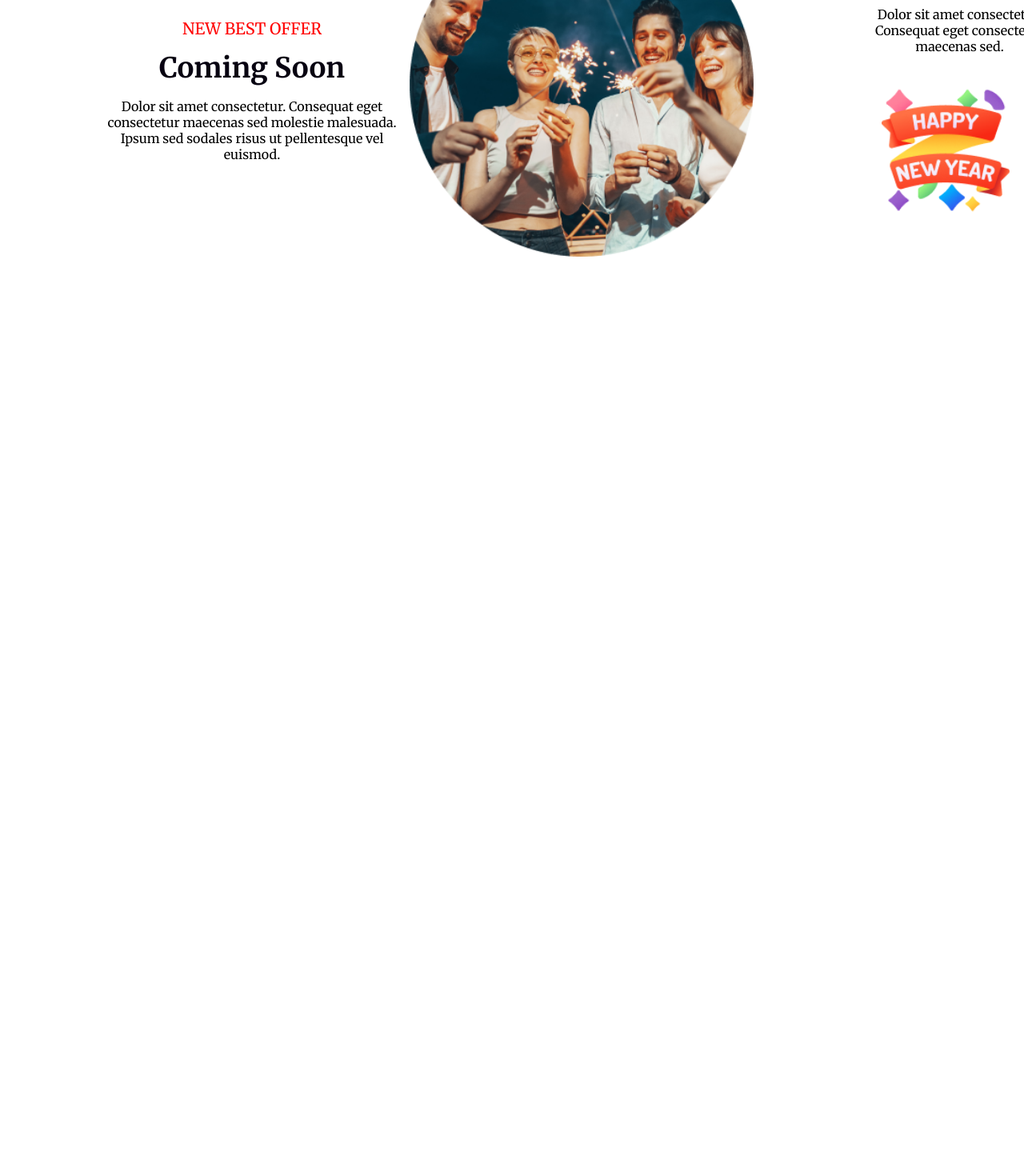
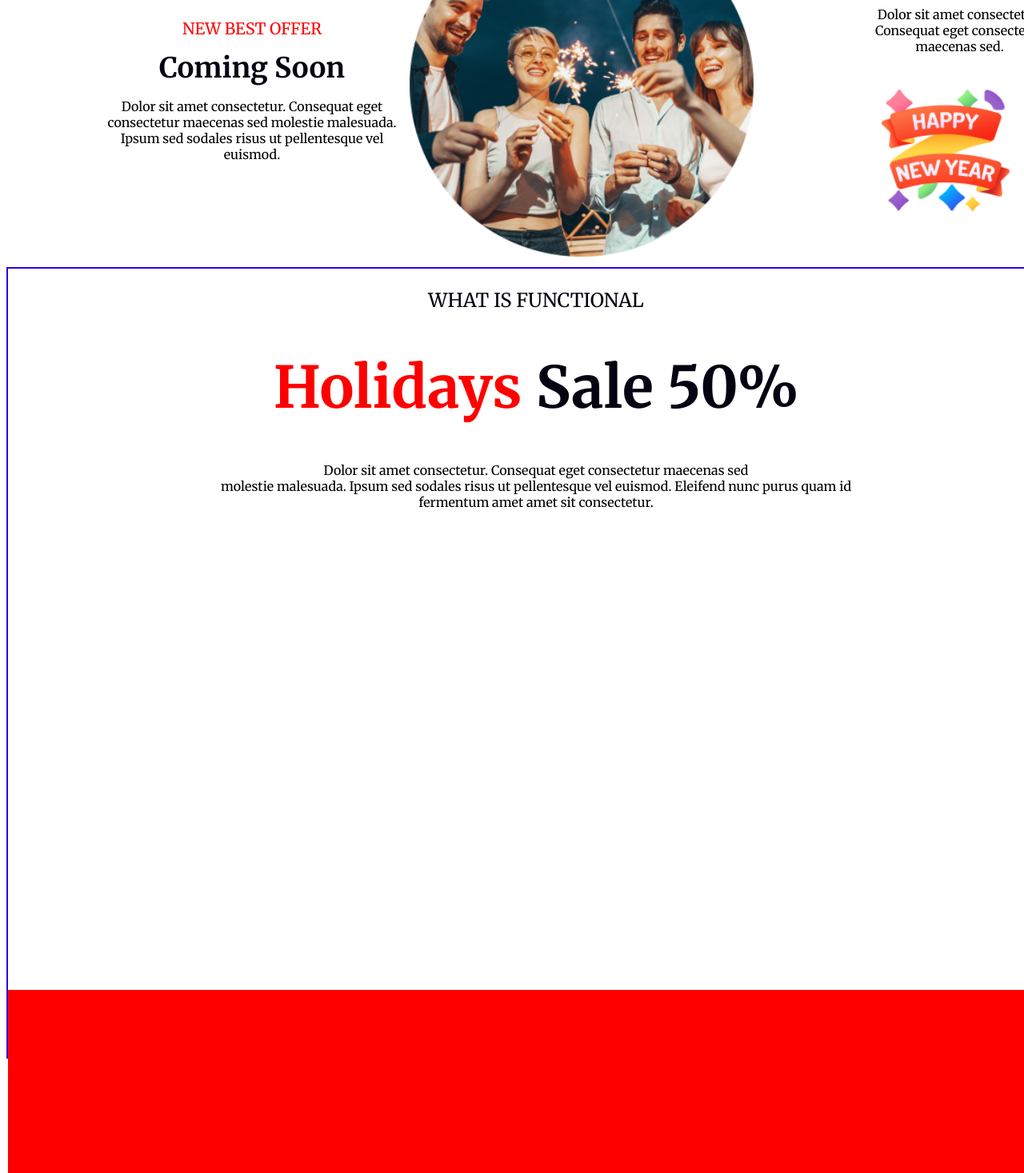
Before and after one commit to shahidca/new-year-offer-resources, a plain HTML site: page index.html in a window 1280 px wide. Shown: the part 2935-4402 px from the top of the page at 80% size. Before the commit the page ends 3277 px from the top, so only its background shows below. Drawn offline with Linux system fonts and the light colour scheme.

Commit message:
last main section added

```diff
--- a/index.html
+++ b/index.html
@@ -72,6 +72,18 @@
 
             </div>
         </section>
+        <div class="last-main-section">
+            <div class="text-box">
+                <p class="main">WHAT IS FUNCTIONAL</p>
+            <h1 class="heading"><span class="color">Holidays </span>Sale 50%</h1>
+            <p>Dolor sit amet consectetur. Consequat eget consectetur maecenas sed <br>
+                molestie malesuada. Ipsum sed sodales risus ut pellentesque vel euismod. Eleifend nunc purus quam id <br> fermentum amet amet sit consectetur.</p>
+            </div>
+                <div class="color-box">
+
+                </div>
+
+        </div>
 
     </main>
     <footer>
--- a/style/style.css
+++ b/style/style.css
@@ -194,3 +194,29 @@ align-items: center;
  .number{
     color: #FF0000;
  }
+.last-main-section{
+    width: 1320px;
+    height: 986px;
+    border: 2px solid rgb(36, 8, 222);
+    margin: 0 auto;
+}
+.color-box{
+    width: 1320px;
+    height: 229px;
+    background-color: #FF0000;
+    margin-top: 45.4%;
+}
+.text-box{
+    text-align: center;
+}
+.main{
+font-size: 24px;
+color: #070211;
+}
+.heading{
+    font-size: 72px;
+    color: #070211;
+}
+.color{
+    color: #FF0000;
+}
```
